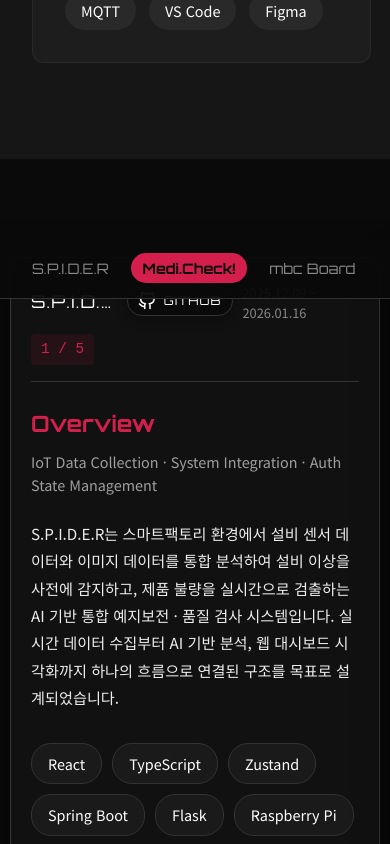
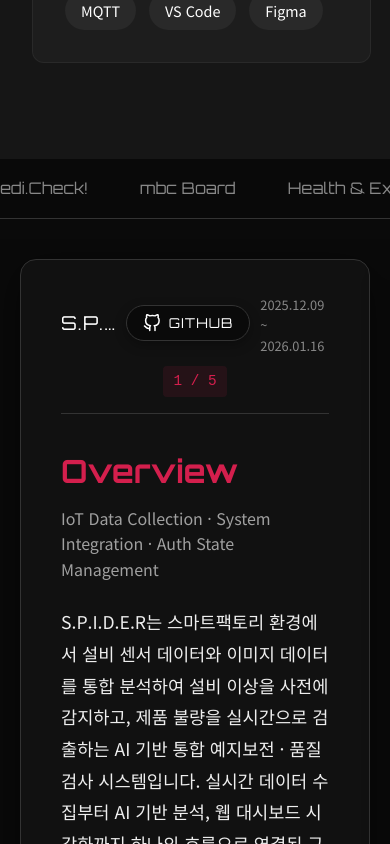
Before and after one commit to soyeonnan/Junior-Developer-Portfolio, a React (Vite) app: page / in a window 390 px wide. Shown: the part 3240-4084 px from the top of the page. Built offline with nearby package versions, Linux system fonts and the light colour scheme.

Commit message:
Fix mobile layout (sticky nav, positioning) and desktop scrolling logic

```diff
--- a/src/components/Projects.css
+++ b/src/components/Projects.css
@@ -3,23 +3,151 @@
   color: #fff;
   overflow-x: hidden;
   position: relative;
+  /* Desktop default: scroll-jack handles the flow */
   height: 100vh;
-  /* Fix height to viewport */
   padding-top: 0;
-  /* Removing default section padding */
 }
 
-/* Sticky Navigation */
+/* ... existing desktop styles ... */
+
+@media (max-width: 768px) {
+
+  /* Section Layout for Mobile */
+  .projects-section {
+    padding-top: 80px;
+    /* Offset for global fixed header */
+    height: auto;
+    min-height: 100vh;
+    overflow: visible;
+    /* Restore natural flow */
+  }
+
+  /* Nav Stickiness */
+  .project-nav-container {
+    position: sticky;
+    top: 80px;
+    /* Stick right under the fixed global header */
+    width: 100%;
+    justify-content: flex-start;
+    overflow-x: auto;
+    padding: 0 20px;
+    background: #0a0a0a;
+    -webkit-overflow-scrolling: touch;
+    z-index: 90;
+  }
+
+  /* Horizontal Scroll Wrapper */
+  .projects-scroll-wrapper {
+    margin-top: 0;
+    padding-top: 20px;
+    /* Gap between nav and cards */
+    height: auto;
+    overflow-x: auto;
+    scroll-snap-type: x mandatory;
+    -webkit-overflow-scrolling: touch;
+    width: 100vw;
+  }
+
+  /* Slide Container & Card Sizing */
+  .project-slide-container {
+    padding: 10px;
+    margin-top: 0 !important;
+    /* Reset desktop margin */
+    height: auto !important;
+    /* Let content dictate height or fix minimal height */
+    min-height: 70vh;
+    width: 100vw !important;
+    /* Full width for swipe */
+    scroll-snap-align: start;
+    flex-shrink: 0;
+  }
+
+  .slide-card {
+    width: 100%;
+    padding: 20px;
+    border-radius: 12px;
+    height: 100%;
+    overflow-y: visible;
+    /* Let card grow if needed or keep scroll */
+  }
+
+  /* Fonts & Visibility Tweaks */
+  .project-nav {
+    gap: 10px;
+    white-space: nowrap;
+    padding-right: 20px;
+  }
+
+  .project-nav-container::-webkit-scrollbar {
+    display: none;
+  }
+
+  .project-tab {
+    font-size: 0.9rem;
+    padding: 6px 12px;
+  }
+
+  .card-top-info {
+    flex-direction: column;
+    align-items: flex-start;
+    gap: 10px;
+    margin-bottom: 1.5rem;
+  }
+
+  .card-top-info>div {
+    width: 100%;
+    justify-content: space-between;
+  }
+
+  .card-project-title {
+    font-size: 1.1rem;
+    white-space: nowrap;
+    overflow: hidden;
+    text-overflow: ellipsis;
+    max-width: 60%;
+  }
+
+  .github-link {
+    padding: 4px 10px;
+    font-size: 0.75rem;
+  }
+
+  .project-duration {
+    font-size: 0.8rem !important;
+    margin-left: 0 !important;
+    margin-top: 5px;
+    display: block;
+  }
+
+  .slide-header h4 {
+    font-size: 1.4rem;
+  }
+
+  .slide-role {
+    font-size: 0.9rem;
+  }
+
+  .featured-summary,
+  .implementation-list li,
+  .trouble-problem,
+  .trouble-solution,
+  .arch-description {
+    font-size: 0.95rem;
+  }
+
+  .arch-diagram {
+    font-size: 0.7rem;
+  }
+}
+
+/* Sticky Navigation - Default Desktop: Absolute */
 .project-nav-container {
   position: absolute;
-  top: 80px;
-  /* Match header height */
+  top: 0;
   left: 0;
   width: 100%;
   height: 60px;
-  /* Fixed height for nav */
   z-index: 90;
-  /* Below header (1000) but above content */
   background: rgba(10, 10, 10, 0.95);
   border-bottom: 1px solid #333;
   padding: 0;
@@ -27,6 +155,8 @@
   justify-content: center;
   align-items: center;
 }
+
+/* ... existing styles ... */
 
 .project-nav {
   display: flex;
@@ -302,102 +432,3 @@
 .slide-card::-webkit-scrollbar-thumb:hover {
   background: #555;
 }
-
-@media (max-width: 768px) {
-  .project-nav-container {
-    justify-content: flex-start;
-    overflow-x: auto;
-    padding: 0 20px;
-    -webkit-overflow-scrolling: touch;
-    /* Smooth scroll on iOS */
-  }
-
-  .project-nav {
-    gap: 10px;
-    /* Smaller gap */
-    white-space: nowrap;
-    /* Keep tabs on one line */
-    padding-right: 20px;
-    /* End padding */
-  }
-
-  /* Hide scrollbar for nav */
-  .project-nav-container::-webkit-scrollbar {
-    display: none;
-  }
-
-  .project-tab {
-    font-size: 0.9rem;
-    padding: 6px 12px;
-  }
-
-  .project-slide-container {
-    padding: 10px;
-    /* Reduce container padding */
-    height: calc(100vh - 120px) !important;
-    /* Adjust for potentially smaller header/nav */
-    margin-top: 120px !important;
-    /* Mobile offset */
-  }
-
-  .slide-card {
-    padding: 20px;
-    width: 100%;
-    border-radius: 12px;
-  }
-
-  .card-top-info {
-    flex-direction: column;
-    align-items: flex-start;
-    gap: 10px;
-    margin-bottom: 1.5rem;
-  }
-
-  .card-top-info>div {
-    /* Title and GitHub link wrapper */
-    width: 100%;
-    justify-content: space-between;
-  }
-
-  .card-project-title {
-    font-size: 1.1rem;
-    white-space: nowrap;
-    overflow: hidden;
-    text-overflow: ellipsis;
-    max-width: 60%;
-  }
-
-  .github-link {
-    padding: 4px 10px;
-    font-size: 0.75rem;
-  }
-
-  .project-duration {
-    font-size: 0.8rem !important;
-    margin-left: 0 !important;
-    margin-top: 5px;
-    display: block;
-  }
-
-  .slide-header h4 {
-    font-size: 1.4rem;
-  }
-
-  .slide-role {
-    font-size: 0.9rem;
-  }
-
-  .featured-summary,
-  .implementation-list li,
-  .trouble-problem,
-  .trouble-solution,
-  .arch-description {
-    font-size: 0.95rem;
-    /* Readable body text */
-  }
-
-  /* Adjust architecture diagram font size */
-  .arch-diagram {
-    font-size: 0.7rem;
-  }
-}
--- a/src/components/Projects.jsx
+++ b/src/components/Projects.jsx
@@ -372,11 +372,12 @@
   );
 
   useEffect(() => {
-    // Note: Provide ScrollToPlugin via window or import if possible.
-    // Assuming GSAP is globally available or imported correctly.
     const wrapper = wrapperRef.current;
     const totalSlides = allSlides.length;
+    let mm = gsap.matchMedia();
 
+    mm.add("(min-width: 769px)", () => {
+      // Desktop: Scroll-jacking / Pinning
       const scrollTween = gsap.to(wrapper, {
         xPercent: -100 * (totalSlides - 1) / totalSlides,
         ease: 'none',
@@ -396,32 +397,64 @@
           }
         }
       });
+    });
 
-    return () => {
-      scrollTween.kill();
-      ScrollTrigger.getAll().forEach(t => t.kill());
-    };
-  }, [allSlides.length]);
+    mm.add("(max-width: 768px)", () => {
+      // Mobile: Native Horizontal Scroll Tracking
+      // We don't pin. We just track which project is visible.
+      // Since we are using native scrolling on the container, we can use ScrollTrigger with horizontal: true
+      // BUT we need to target the container that scrolls.
+      // In this layout, the '.projects-scroll-wrapper' (which we will ensure allows scroll) scrolls.
+      // For simplicity in React, let's just assume the wrapperRef's PARENT scrolls.
+
+      // Actually, we can just use a simple ScrollTrigger on the wrapper itself if it moved?
+      // No, for native scroll, the wrapper doesn't move via transform. The VIEWPORT moves.
+      // So we need to trigger based on scroll position of the container.
+      // Let's rely on a simple scroll listener on the container for mobile active state to avoid complex GSAP horizontal config on a container we just made scrollable.
+    });
+
+    return () => mm.revert();
+  }, [allSlides.length, activeProject]); // Added activeProject to dep array if needed, but setState is safe.
 
   const scrollToProject = (projectId) => {
     const slideIndex = allSlides.findIndex(slide => slide.projectId === projectId);
     if (slideIndex !== -1) {
+      if (window.innerWidth > 768) {
+        // Desktop ScrollTo
         const totalSlides = allSlides.length;
         const progress = slideIndex / (totalSlides - 1);
-
         const scrollTriggerInstance = ScrollTrigger.getById("projects-scroll");
         if (scrollTriggerInstance) {
           const start = scrollTriggerInstance.start;
           const end = scrollTriggerInstance.end;
           const targetScroll = start + (end - start) * progress;
+          gsap.to(window, { scrollTo: targetScroll, duration: 1, ease: "power2.inOut" });
+        }
+      } else {
+        // Mobile ScrollTo (Horizontal)
+        // We find the slide element or calculate position
+        const targetSlide = wrapperRef.current.children[slideIndex];
+        if (targetSlide) {
+          targetSlide.scrollIntoView({ behavior: 'smooth', inline: 'start' });
+        }
+      }
+    }
+  };
 
-        gsap.to(window, { scrollTo: targetScroll, duration: 1, ease: "power2.inOut" });
+  const handleMobileScroll = (e) => {
+    if (window.innerWidth <= 768) {
+      const scrollLeft = e.target.scrollLeft;
+      const width = e.target.clientWidth;
+      const index = Math.round(scrollLeft / width);
+      const currentSlide = allSlides[index];
+      if (currentSlide && currentSlide.projectId !== activeProject) {
+        setActiveProject(currentSlide.projectId);
       }
     }
   };
 
   return (
-    <section ref={sectionRef} id="projects" className="section projects-section" style={{ overflow: 'hidden', position: 'relative' }}>
+    <section ref={sectionRef} id="projects" className="section projects-section">
 
       {/* Sticky Navigation */}
       <div className="project-nav-container">
@@ -438,7 +471,11 @@
         </div>
       </div>
 
-      <div className="container" style={{ maxWidth: '100%', padding: 0 }}>
+      <div
+        className="container projects-scroll-wrapper"
+        style={{ maxWidth: '100%', padding: 0 }}
+        onScroll={handleMobileScroll}
+      >
         {/* 'Detail Experience' Title Removed from here as it takes up space, or we can move it to the slide itself or keep it if design permits.
             User asked to fit "Project info" on each card.
             The previous h2 was getting in the way of the full-height layout.
```
Lines whose indentation alone changed are shown as unchanged.
